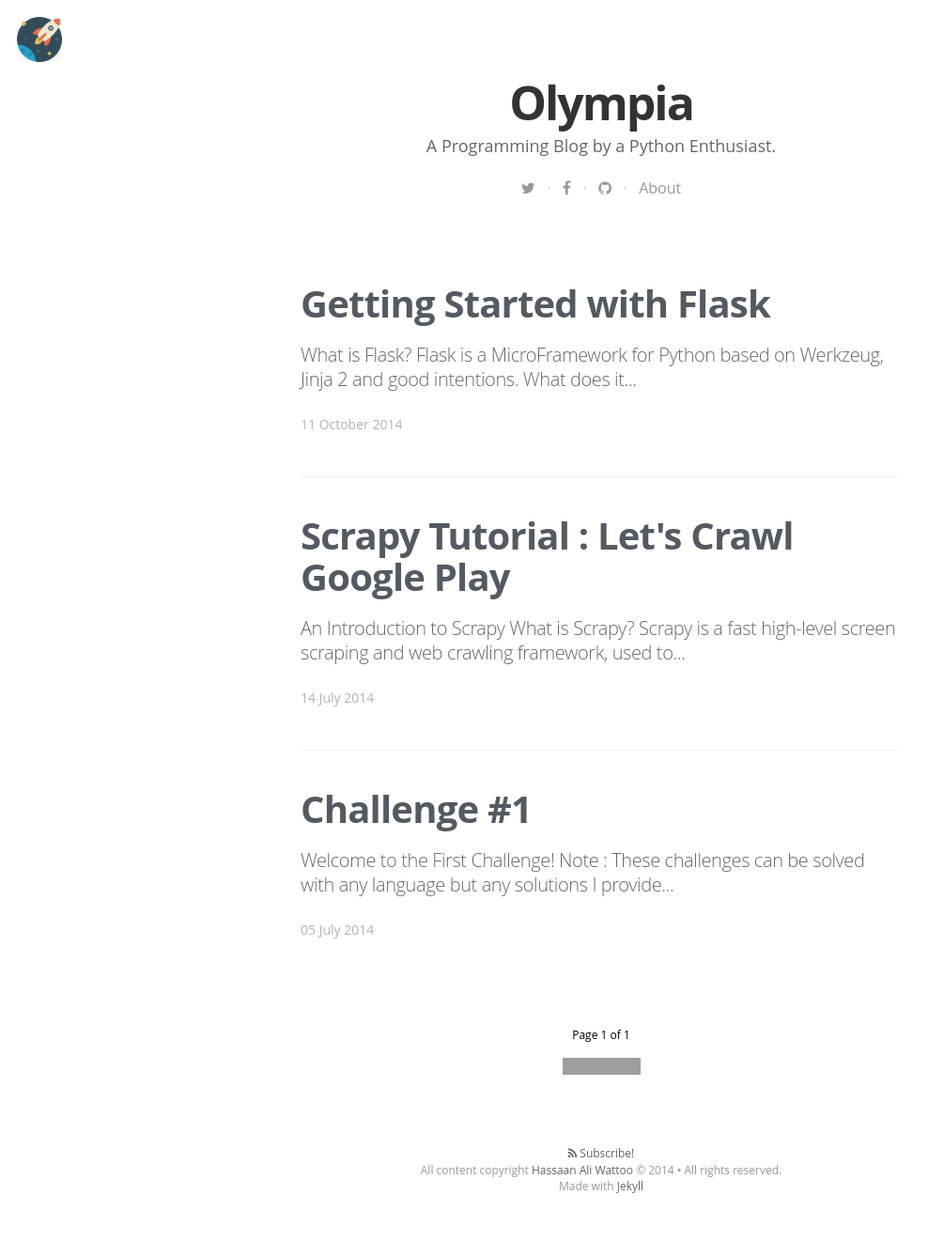
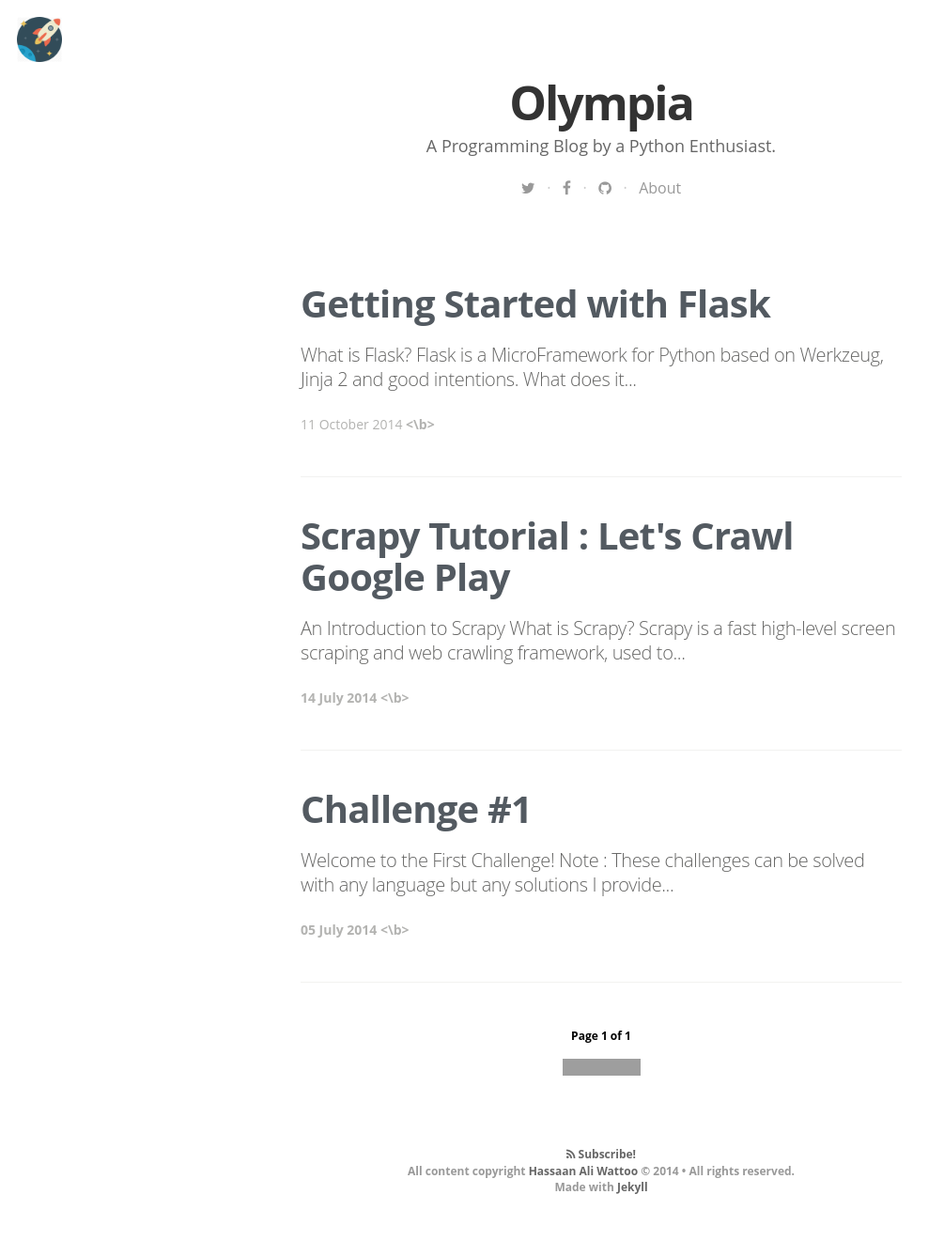
Before and after one commit to hassaanaliw/hassaanaliw.github.io, a Jekyll site: the page built from index.html, in a window 1280 px wide. Shown: the whole page at 94% size, without its empty margins (0-1005 px from the left). Built offline with Jekyll 4.4.1, drawn with Linux system fonts in a browser that asks for light colours; nearby versions of some CDN libraries; some web fonts are replaced; Markdown is read by kramdown in place of the engine named in the settings; the list of posts is cut into pages by our own code; comment, search, counter and statistics services are not loaded; grey boxes are pictures that could not be loaded.

```diff
--- a/index.html
+++ b/index.html
@@ -38,7 +38,7 @@ layout: default
             </section>
             <div class="post-meta">
               <time datetime="{{ post.date | date_to_long_string }}">{{ post.date | date_to_long_string }}</time>
-               <a href="{{ post.url }}#disqus_thread"></a>
+               <b><a href="{{ post.url }}#disqus_thread"></a><\b>
 <!--            <span class="post-tags-set">on {{#foreach tags}}<span class="post-tag-{{slug}}">{{#if @first}}{{else}}, {{/if}}<a href="/tag/{{slug}}">{{name}}</a></span>{{/foreach}}</span>-->
             </div>
           <div>
```
